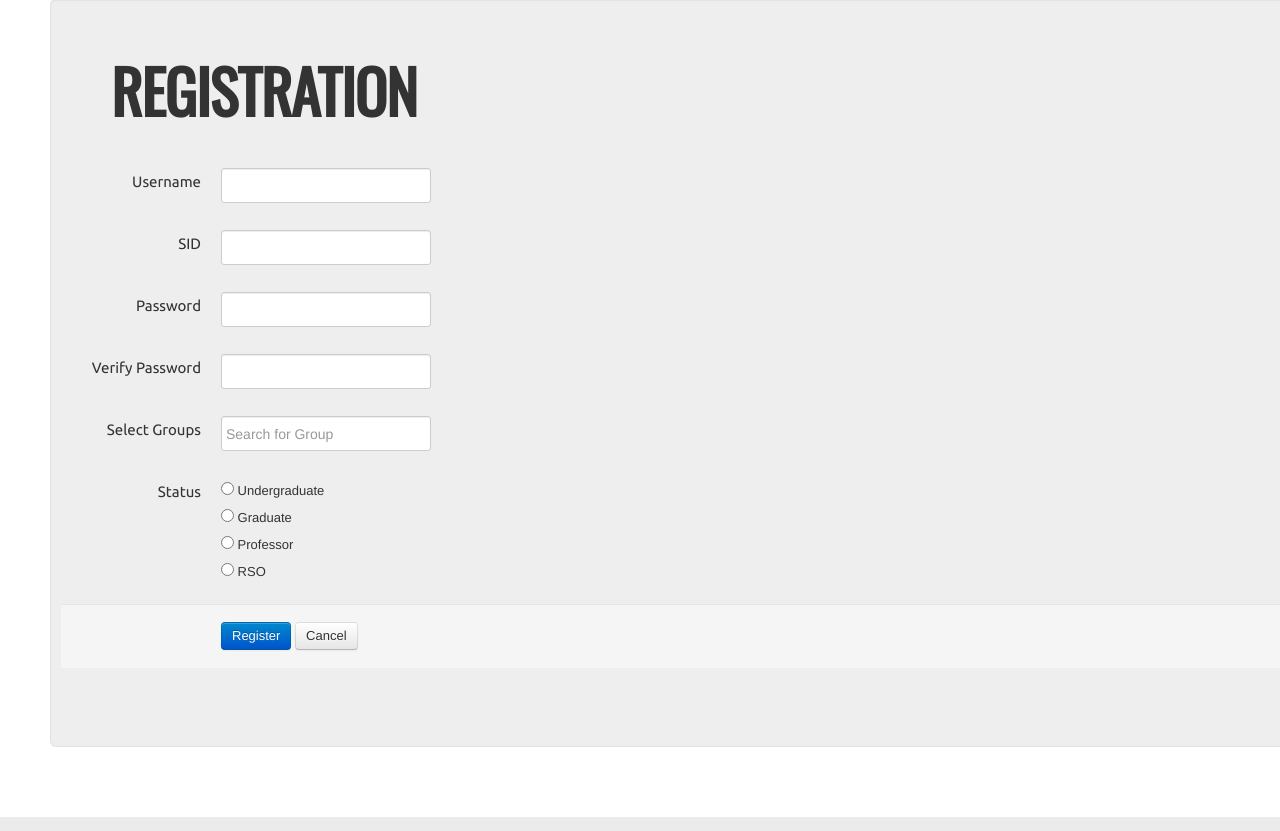
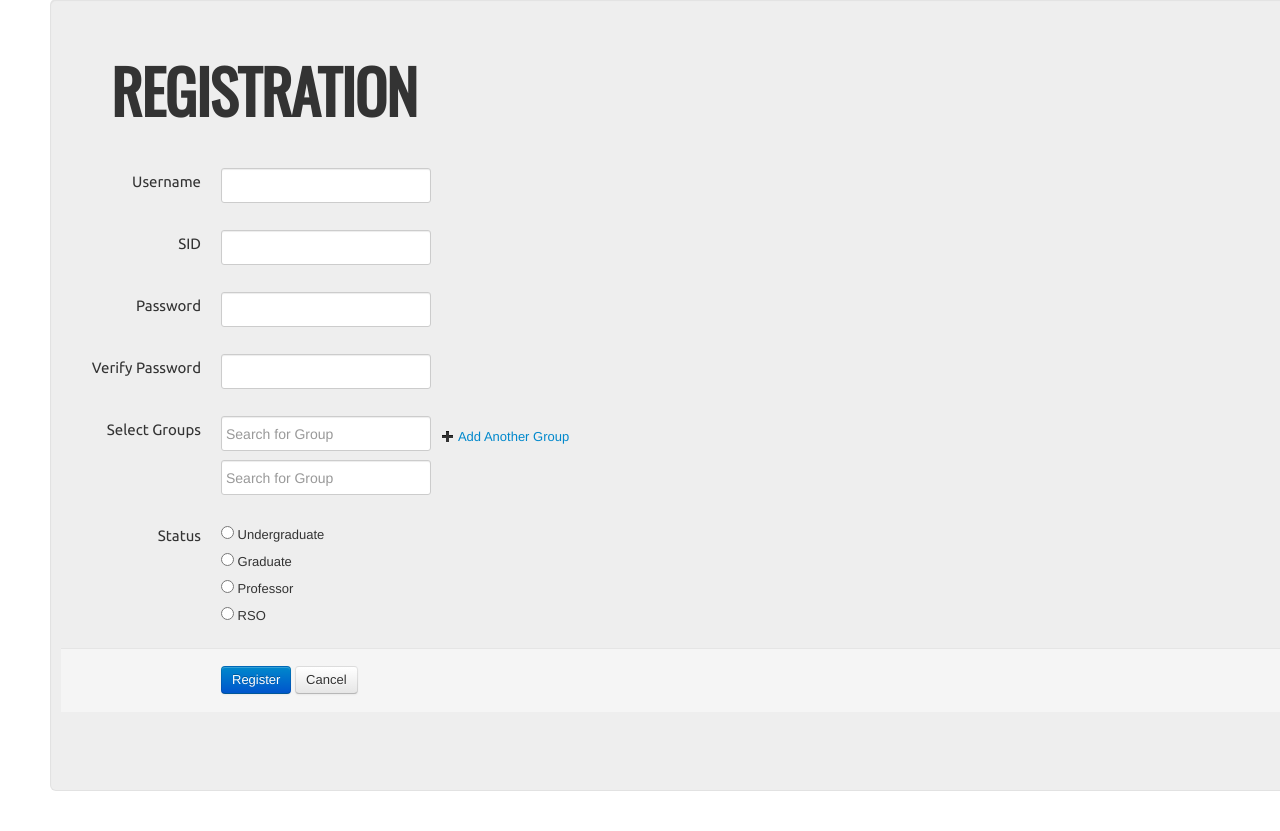
Before and after one commit to IDSGPlayground/bearapps, a Django app: template bear_apps/store/templates/register.html in a window 1280 px wide; the page is wider, and only the part inside the window is pictured. Shown: the part 81-912 px from the top of that part. Run offline with Django 3.2, Linux system fonts and the light colour scheme; the template is opened without the code that fills it, so the values that code supplies are empty; parts of the project's set-up code (start-up, migrations or seed data) failed here and were passed over; some libraries are stand-ins or nearby versions.

Commit message:
Adding multiple groups kinda working, but not yet, don't try to add multiple groups during registration. It will generate multiple boxes, but they don't do anything in the form.

```diff
--- a/bear_apps/store/templates/register.html
+++ b/bear_apps/store/templates/register.html
@@ -141,8 +141,8 @@
 <!-- Le javascript
 ================================================== -->
 <script>
-var num_groups = 0;
-//genGroups();
+var num_groups = 1;
+genGroups();
 $('#add-group').click(function(event){
   event.preventDefault();
   num_groups++;
@@ -155,7 +155,7 @@ function genGroups(){
   console.log("here");
 
   for (i=0; i < num_groups; i++){
-    $('#adding-groups').html($('#adding-groups').html() + '<input type="text" name="groups" data-provide="typeahead" placeholder="Search for Group" data-items="4" data-source=' + saved + '></input>');
+    $('#adding-groups').html($('#adding-groups').html() + '<input type="text" name="groups" data-provide="typeahead" placeholder="Search for Group" data-items="4" data-source="[{% for group in groups %}&quot;{{ group.name }}&quot;, {% endfor %}&quot;&quot;]"></input>');
   }
 
   $('#adding-groups').html($('#adding-groups').html() + '</input><a href="#" id="add-group"><i class="icon-plus" style="margin-left: 10px;"></i> Add Another Group</a>');
```
